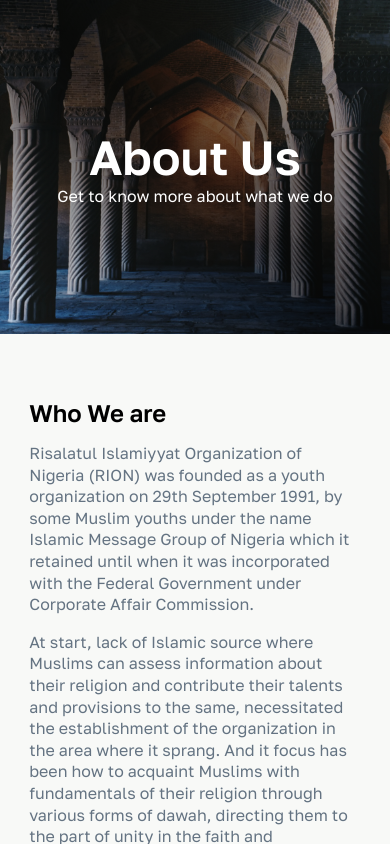
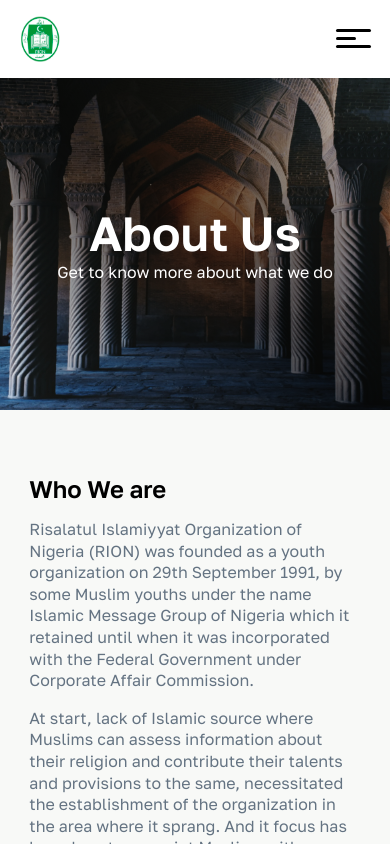
Before and after one commit to Qudusayo/rionnigeria, a Next.js app: page /about in a window 390 px wide. Shown: the top 844 px of the page. Built offline with nearby package versions, Linux system fonts and the light colour scheme.

Commit message:
fix: navbar mobile responsiveness

```diff
--- a/components/CommonHero/CommonHero.module.scss
+++ b/components/CommonHero/CommonHero.module.scss
@@ -24,4 +24,8 @@
       font-weight: 500;
     }
   }
+
+  @media screen and (max-width: 768px) {
+    margin-top: 4.75em;
+  }
 }
--- a/components/Footer/Footer.js
+++ b/components/Footer/Footer.js
@@ -51,7 +51,7 @@
               <Link href="/q-&-a">Q &amp; A</Link>
             </li>
             <li>
-              <Link href="/rebutals">Rebutals</Link>
+              <Link href="/rebuttals">Rebuttals</Link>
             </li>
             <li>
               <Link href="/travails">Travails of revertees</Link>
--- a/components/Navbar/Navbar.js
+++ b/components/Navbar/Navbar.js
@@ -1,9 +1,15 @@
 import Link from "next/link";
 import { useRouter } from "next/router";
 import styles from "./Navbar.module.scss";
+import { useEffect, useState } from "react";
 
 export default function Navbar({ className, type }) {
+  const [visibility, setVisibility] = useState(false);
   const router = useRouter();
+
+  useEffect(() => {
+    setVisibility(false);
+  }, []);
 
   return (
     <nav
@@ -14,8 +20,25 @@
       ].join(" ")}
     >
       <div className={styles.NavbarContent}>
-        <img src="/logo.svg" alt="logo" />
-        <ul>
+        <div className={styles.NavbarContentHeader}>
+          <img src="/logo.svg" alt="logo" />
+          <div className={styles.hamburger}>
+            <input
+              type="checkbox"
+              tabIndex="-1"
+              id="checkbox"
+              className={styles.hamburger_check}
+              defaultChecked={visibility}
+              onChange={() => setVisibility((visibility) => !visibility)}
+            />
+            <label htmlFor="checkbox">
+              <span className={styles.hamburger_bars}></span>
+              <span className={styles.hamburger_bars}></span>
+              <span className={styles.hamburger_bars}></span>
+            </label>
+          </div>
+        </div>
+        <ul className={visibility ? styles.visibleNav : styles.inVisibleNav}>
           <li className={router.pathname === "/" ? styles.activeNav : ""}>
             <Link href="/">Home</Link>
           </li>
--- a/components/Navbar/Navbar.module.scss
+++ b/components/Navbar/Navbar.module.scss
@@ -7,12 +7,77 @@
     flex-direction: column;
     align-items: center;
     width: 90%;
-    gap: 1em;
-    padding-top: 1em;
 
-    img {
-      width: 2.5em;
-      // display: block;
+    &Header {
+      padding: 1em 0;
+      width: 100%;
+      display: flex;
+      align-items: center;
+      justify-content: center;
+
+      @media screen and (max-width: 768px) {
+        justify-content: space-between;
+      }
+
+      img {
+        width: 2.5em;
+        display: block;
+      }
+
+      .hamburger {
+        position: relative;
+        display: none;
+        right: 20px;
+        z-index: 2000;
+
+        @media screen and (max-width: 768px) {
+          display: block;
+          right: 0;
+        }
+
+        label {
+          display: flex;
+          flex-direction: column;
+        }
+
+        &_bars {
+          height: 3px;
+          width: 35px;
+          border-radius: 40px;
+          display: inline-block;
+          background-color: #000000;
+          margin: 2.5px 0;
+          cursor: pointer;
+          transition: all 0.3s linear;
+
+          &:nth-of-type(2) {
+            width: 20px;
+          }
+        }
+
+        &_check {
+          position: fixed;
+          margin: 0;
+          top: 0;
+          left: 0;
+          z-index: -1;
+          transform: translateX(99999px);
+
+          &:checked + label {
+            & .hamburger_bars:nth-of-type(1) {
+              transform: rotate(45deg);
+            }
+            & .hamburger_bars:nth-of-type(2) {
+              opacity: 0;
+            }
+            & .hamburger_bars:nth-of-type(3) {
+              position: absolute;
+              top: 1px;
+              transform: rotate(-45deg);
+            }
+          }
+        }
+      }
     }
   }
 
@@ -20,16 +85,10 @@
     display: flex;
     align-items: center;
     width: 100%;
-    // justify-content: space-between;
     border: 1.5px solid #e8ebee;
     border-right: 0;
     border-left: 0;
     margin: 0;
-
-    // position: fixed;
-    // z-index: 10;
-    // width: 100%;
-    // top: 0;
 
     li {
       font-weight: 500;
@@ -75,60 +134,41 @@
 
   @media screen and (max-width: 768px) {
     background-color: #ffffff;
-    position: fixed;
     width: 100%;
     background-color: #ffffff;
     top: 0;
     z-index: 100;
-    min-height: 100vh;
-    display: none;
+    position: fixed;
+    overflow-y: scroll;
+    max-height: 100%;
 
     ul {
+      top: 0;
+      padding: 1em 0;
+      border: none;
       flex-direction: column;
       height: max-content;
-      border: 1px solid red;
       overflow-y: auto;
+
+      &.visibleNav {
+        display: block;
+      }
+
+      &.inVisibleNav {
+        display: none;
+      }
 
       li {
         width: 100%;
         padding: 0;
-        animation: slideIn 0.5s linear;
-        // border: 1px solid red;
-
+        text-align: left;
+        border-bottom: 1px solid #e6e6e6;
         background: linear-gradient(0deg, #039341, #039341) no-repeat right
           bottom / 0 var(--bg-h);
-
         transition: background-size 350ms;
 
-        &:nth-of-type(2) {
-          animation-delay: 0.2s;
-        }
-        &:nth-of-type(3) {
-          animation-delay: 0.4s;
-        }
-        &:nth-of-type(4) {
-          animation-delay: 0.6s;
-        }
-        &:nth-of-type(5) {
-          animation-delay: 0.8s;
-        }
-        &:nth-of-type(6) {
-          animation-delay: 1s;
-        }
-        &:nth-of-type(7) {
-          animation-delay: 1.2s;
-        }
-        &:nth-of-type(8) {
-          animation-delay: 1.4s;
-        }
-        &:nth-of-type(9) {
-          animation-delay: 1.6s;
-        }
-        &:nth-of-type(10) {
-          animation-delay: 1.8s;
-        }
-        &:nth-of-type(11) {
-          animation-delay: 2s;
+        &:nth-last-of-type(1) {
+          border-bottom: none;
         }
 
         a {
@@ -136,6 +176,10 @@
           width: 100%;
           padding: 1.5em 0;
           color: #778797;
+
+          &:hover {
+            color: #039341;
+          }
         }
       }
 
@@ -149,16 +193,3 @@
     }
   }
 }
-
-@keyframes slideIn {
-  0% {
-    margin-left: 215%;
-    background-size: 100% var(--bg-h);
-    background-position-x: left;
-    --bg-h: 2px;
-  }
-
-  100% {
-    margin-left: 0;
-  }
-}
--- /dev/null
+++ b/layout/Component/Component.module.scss
@@ -0,0 +1,6 @@
+.Component {
+  &Children {
+    width: 90%;
+    margin: 6em auto 3em;
+  }
+}
--- a/styles/Nprogress.scss
+++ b/styles/Nprogress.scss
@@ -10,7 +10,7 @@
   top: 0;
   left: 0;
   width: 100%;
-  height: 7px;
+  height: 4px;
 }
 /* Fancy blur effect */
 #nprogress .peg {
```
Also changed, not shown: layout/Component/Component.js (+3 -9 lines), pages/monthly-messages/index.js (+7 -1 lines), pages/publications.js (+7 -1 lines), public/vercel.svg (deleted).
